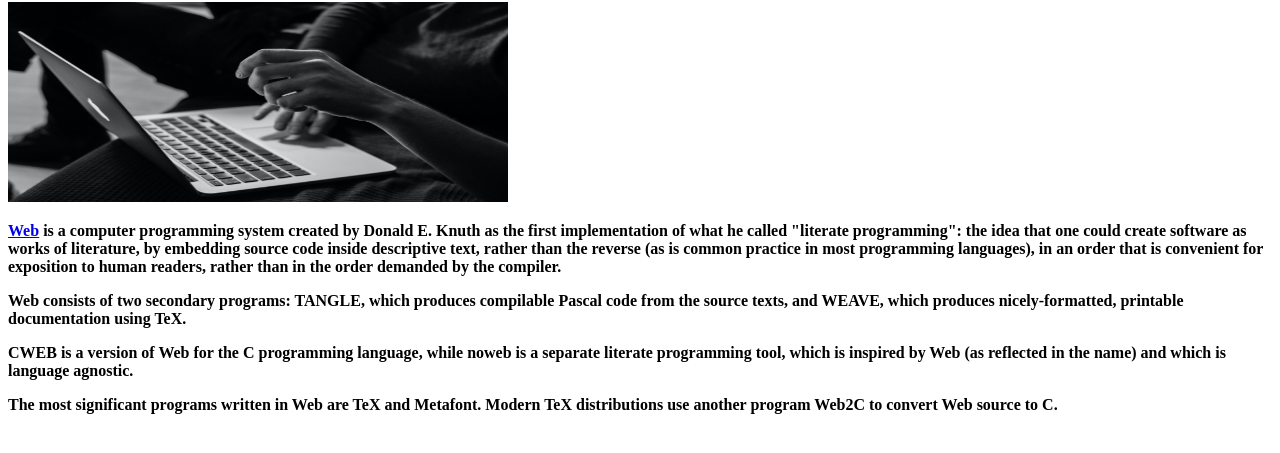
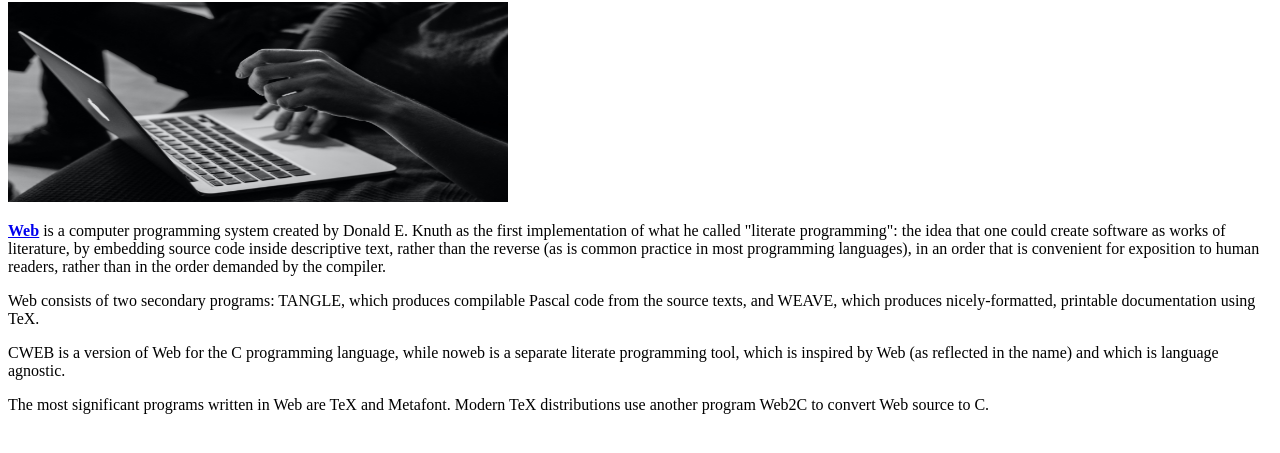
Before and after one commit to kimjaehyeon0314/my_first_web_site, a plain HTML site: page index.html in a window 1280 px wide. Shown: the part 199-652 px from the top of the page. Drawn offline with Linux system fonts and the light colour scheme.

Commit message:
Add files via upload

```diff
--- a/index.html
+++ b/index.html
@@ -16,7 +16,7 @@
 
 <img src="web.jpg" alt="web image" width="500" height="200">
 
-<p><strong><u><a href="https://en.wikipedia.org/wiki/Web_(programming_system)">Web</a></u><strong> is a computer programming system created by Donald E. Knuth as the first implementation of what he called "literate programming": the idea that one could create software as works of literature, by embedding source code inside descriptive text, rather than the reverse (as is common practice in most programming languages), in an order that is convenient for exposition to human readers, rather than in the order demanded by the compiler.</p>
+<p><strong><u><a href="https://en.wikipedia.org/wiki/Web_(programming_system)">Web</a></u></strong> is a computer programming system created by Donald E. Knuth as the first implementation of what he called "literate programming": the idea that one could create software as works of literature, by embedding source code inside descriptive text, rather than the reverse (as is common practice in most programming languages), in an order that is convenient for exposition to human readers, rather than in the order demanded by the compiler.</p>
 <p>Web consists of two secondary programs: TANGLE, which produces compilable Pascal code from the source texts, and WEAVE, which produces nicely-formatted, printable documentation using TeX.</p>
 <p>CWEB is a version of Web for the C programming language, while noweb is a separate literate programming tool, which is inspired by Web (as reflected in the name) and which is language agnostic.</p>
 <p>The most significant programs written in Web are TeX and Metafont. Modern TeX distributions use another program Web2C to convert Web source to C.</p>
```
